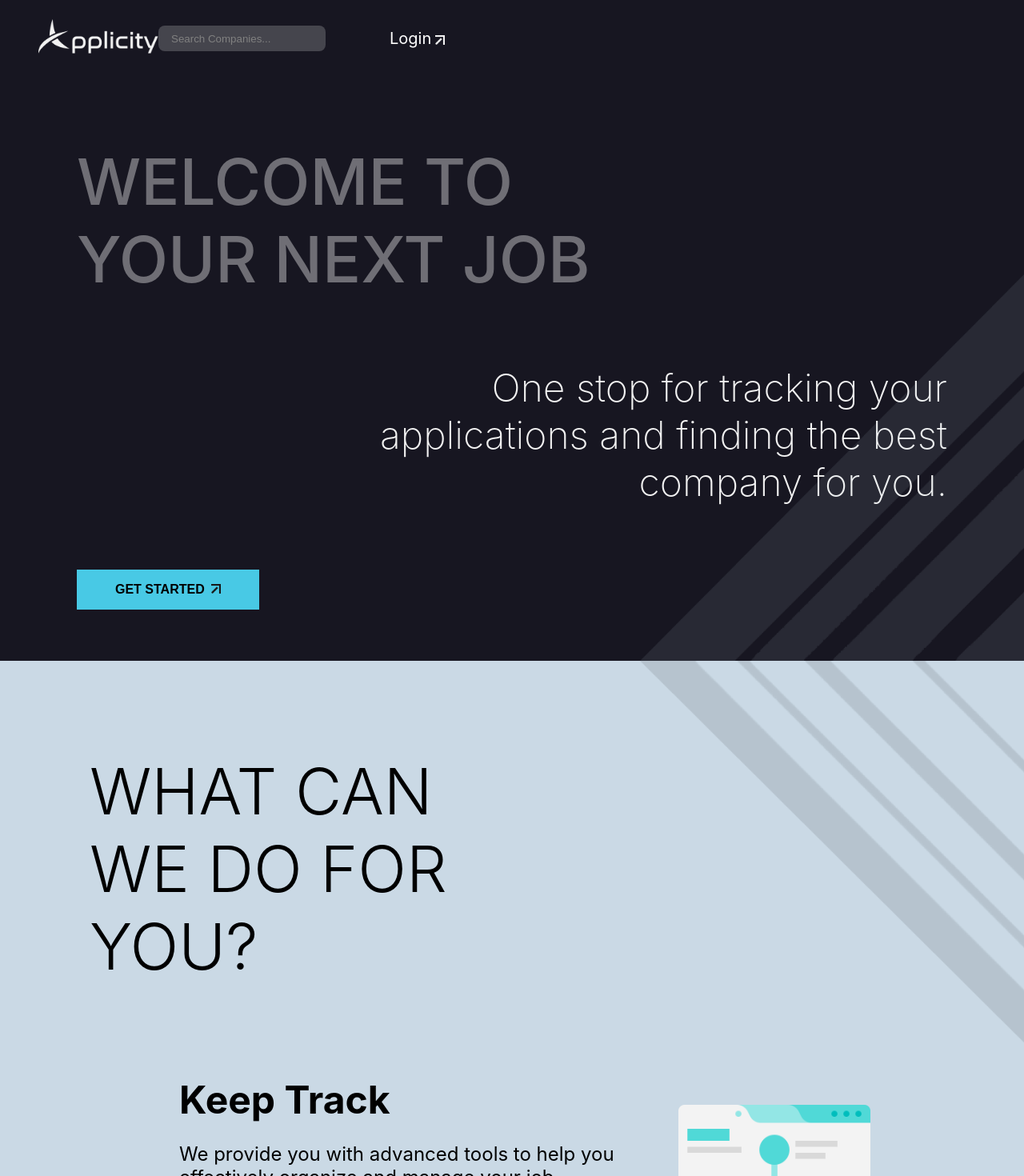
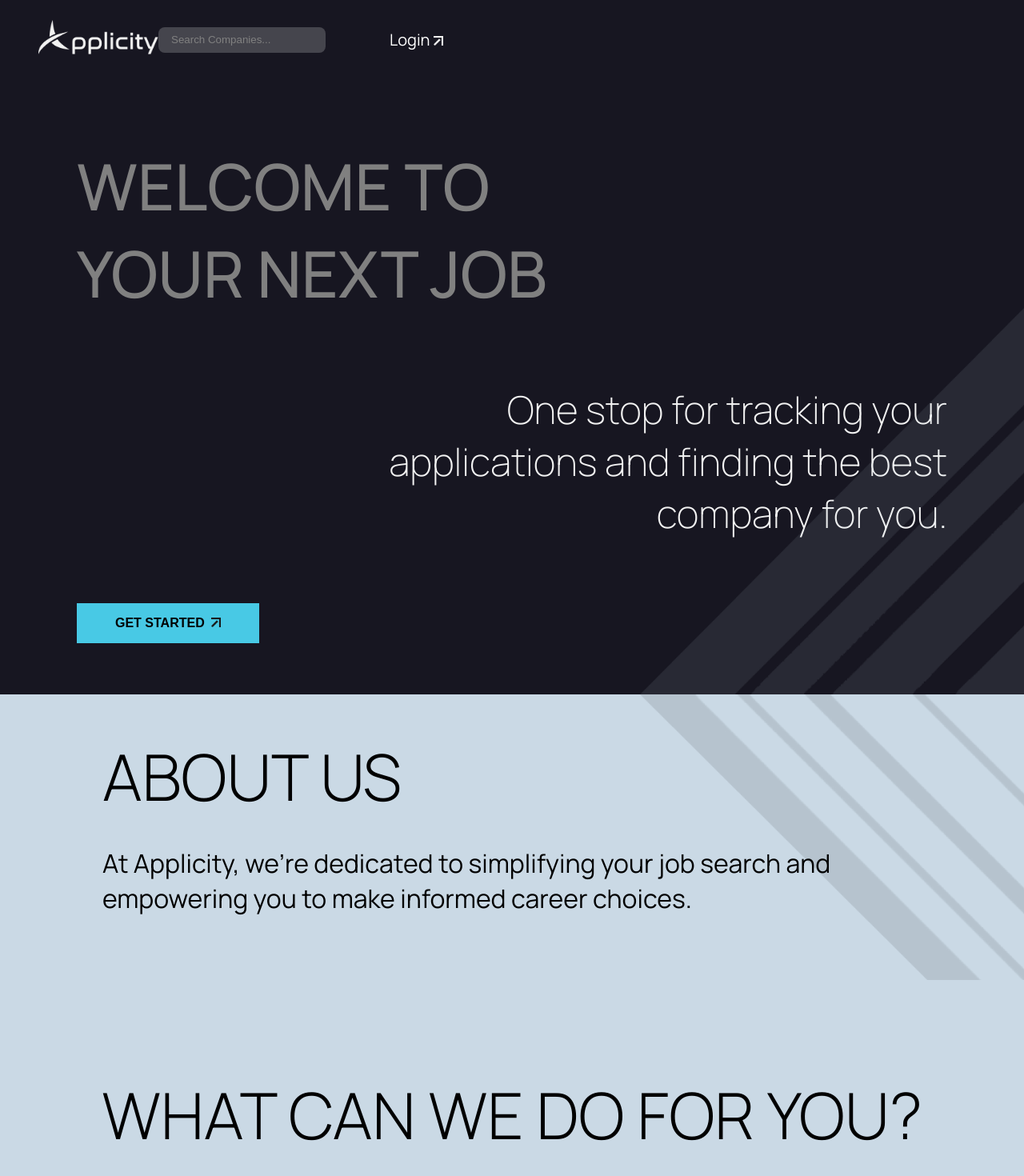
Before and after one commit to Dania-h/shellhacks-applicity, a React (Create React App) app: page / in a window 1280 px wide. Shown: the top 1470 px of the page at 80% size. Built offline with nearby package versions, Linux system fonts and the light colour scheme; no server answers.

Commit message:
About section started and sidekick section altered a bit.

```diff
--- a/package.json
+++ b/package.json
@@ -7,6 +7,7 @@
     "@testing-library/jest-dom": "^5.17.0",
     "@testing-library/react": "^13.4.0",
     "@testing-library/user-event": "^13.5.0",
+    "aos": "^2.3.4",
     "react": "^18.2.0",
     "react-dom": "^18.2.0",
     "react-router-dom": "^6.16.0",
--- a/public/index.html
+++ b/public/index.html
@@ -6,6 +6,8 @@
     <link rel="preconnect" href="https://fonts.googleapis.com">
     <link rel="preconnect" href="https://fonts.gstatic.com" crossorigin>
     <link href="https://fonts.googleapis.com/css2?family=Manrope:wght@200;300;400;500;600;700&display=swap" rel="stylesheet">
+    <!-- Aos Animations -->
+    <link href="https://unpkg.com/aos@2.3.1/dist/aos.css" rel="stylesheet">
     <meta name="viewport" content="width=device-width, initial-scale=1" />
     <meta name="theme-color" content="#000000" />
     <meta
@@ -16,5 +18,11 @@
   </head>
   <body>
     <div id="root"></div>
+    <!-- Aos Animations -->
+    <script src="https://unpkg.com/aos@2.3.1/dist/aos.js"></script>
+    <script>
+      Aos.init();
+    </script>
+
   </body>
 </html>
--- /dev/null
+++ b/src/components/About/About.jsx
@@ -0,0 +1,14 @@
+import "../About/About.scss";
+import diagonalBot from "../../assets/images/diagonal-bot.png";
+
+function About() {
+    return (
+        <section className="about">
+            <img className="about__diagonalBot" src={diagonalBot} alt="bg design accent" />
+            <h2 className="about__heading">ABOUT US</h2>
+            <p className="about__paragraph">At Applicity, we're dedicated to simplifying your job search and empowering you to make informed career choices.</p>
+        </section>
+    );
+}
+
+export default About;
--- /dev/null
+++ b/src/components/About/About.scss
@@ -0,0 +1,25 @@
+@use "../../styles/partials/variables" as *;
+
+.about {
+  background-color: $seconday-light;
+  padding: 3rem 8rem;
+  position: relative;
+
+  &__diagonalBot {
+    position: absolute;
+    top: 0;
+    right: 0;
+    width: 30rem;
+  }
+
+  &__heading {
+    font-size: 5rem;
+    font-weight: 300;
+    width: 35rem;
+    margin: 0;
+  }
+
+  &__paragraph {
+    font-size: 2rem;
+  }
+}
--- a/src/components/Hero/Hero.jsx
+++ b/src/components/Hero/Hero.jsx
@@ -2,14 +2,21 @@ import "../Hero/Hero.scss";
 import arrowUpright from "../../assets/icons/arrow-upright-primarydark.png";
 import diagonalTop from "../../assets/images/diagonal-top.png";
 import { Link } from "react-router-dom";
+import Aos from "aos";
+import 'aos/dist/aos.css'
 
 function Hero() {
+
+    Aos.init({
+        duration: 800
+    });
+
     return (
         <section className="hero">
-            <h1 className="hero__heading">WELCOME TO YOUR NEXT JOB</h1>
-            <h4 className="hero__subheading">One stop for tracking your applications and finding the best company for you.</h4>
+            <h1 className="hero__heading" data-aos="fade-right">WELCOME TO YOUR NEXT JOB</h1>
+            <h4 className="hero__subheading" data-aos="fade-left" data-aos-delay="200">One stop for tracking your applications and finding the best company for you.</h4>
             <Link to={"/dashboard"}>
-                <button className="hero__button">GET STARTED
+                <button className="hero__button" data-aos="fade-up">GET STARTED
                     <img className="hero__button--arrow" src={arrowUpright} alt="arrow icon" />
                 </button>
             </Link>
--- a/src/components/Hero/Hero.scss
+++ b/src/components/Hero/Hero.scss
@@ -10,7 +10,7 @@
     font-size: 5rem;
     font-weight: 500;
     width: 43rem;
-    opacity: 40%;
+    color: gray;
   }
 
   &__subheading {
--- a/src/components/Sidekick/Sidekick.jsx
+++ b/src/components/Sidekick/Sidekick.jsx
@@ -2,21 +2,29 @@ import "../Sidekick/Sidekick.scss";
 import diagonalBot from "../../assets/images/diagonal-bot.png";
 import keepTrack from "../../assets/images/keep-track.png";
 import standards from "../../assets/images/standards.png";
+import Aos from "aos";
+import 'aos/dist/aos.css'
+
 
 function Sidekick() {
+
+    Aos.init({
+        duration: 800
+    });
+
     return (
         <section className="sidekick">
-            <img className="sidekick__diagonalBot" src={diagonalBot} alt="bg design accent" />
+            {/* <img className="sidekick__diagonalBot" src={diagonalBot} alt="bg design accent" /> */}
             <h2 className="sidekick__heading">WHAT CAN WE DO FOR YOU?</h2>
             <div className="sidekick__features">
-                <div className="sidekick__feature">
+                <div className="sidekick__feature" data-aos="fade-right" >
                     <div className="sidekick__feature-info">
                         <h5 className="sidekick__feature-info-heading">Keep Track</h5>
                         <p className="sidekick__feature-info-paragraph">We provide you with advanced tools to help you effectively organize and manage your job applications. This enables you to maintain a well-structured overview effortlessly, giving you the freedom to focus on what truly matters in your career journey.</p>
                     </div>
                     <img className="sidekick__feature-image" src={keepTrack} alt="organizing jobs" />
                 </div>
-                <div className="sidekick__feature">
+                <div className="sidekick__feature" data-aos="fade-left" >
                     <img className="sidekick__feature-image" src={standards} alt="rating companies" />
                     <div className="sidekick__feature-info">
                         <h5 className="sidekick__feature-info-heading">Raise the Standards</h5>
--- a/src/components/Sidekick/Sidekick.scss
+++ b/src/components/Sidekick/Sidekick.scss
@@ -15,7 +15,7 @@
   &__heading {
     font-size: 5rem;
     font-weight: 300;
-    width: 35rem;
+    text-align: center;
   }
 
   &__feature {
--- a/src/index.css
+++ b/src/index.css
@@ -1,6 +1,6 @@
 body {
   margin: 0;
-  font-family: -apple-system, BlinkMacSystemFont, 'Segoe UI', 'Roboto', 'Oxygen',
+  font-family: 'Manrope', 'Segoe UI', 'Roboto', 'Oxygen',
     'Ubuntu', 'Cantarell', 'Fira Sans', 'Droid Sans', 'Helvetica Neue',
     sans-serif;
   -webkit-font-smoothing: antialiased;
--- a/src/pages/Homepage.jsx
+++ b/src/pages/Homepage.jsx
@@ -1,5 +1,6 @@
 import Navbar from "../components/Navbar/Navbar";
 import Hero from "../components/Hero/Hero";
+import About from "../components/About/About";
 import Sidekick from "../components/Sidekick/Sidekick";
 import Footer from "../components/Footer/Footer";
 
@@ -8,6 +9,7 @@ function Homepage() {
         <>
             <Navbar />
             <Hero />
+            <About />
             <Sidekick />
             <Footer />
         </>
```
Also changed, not shown: 1 other file (tests, documents, lock files or other folders).
